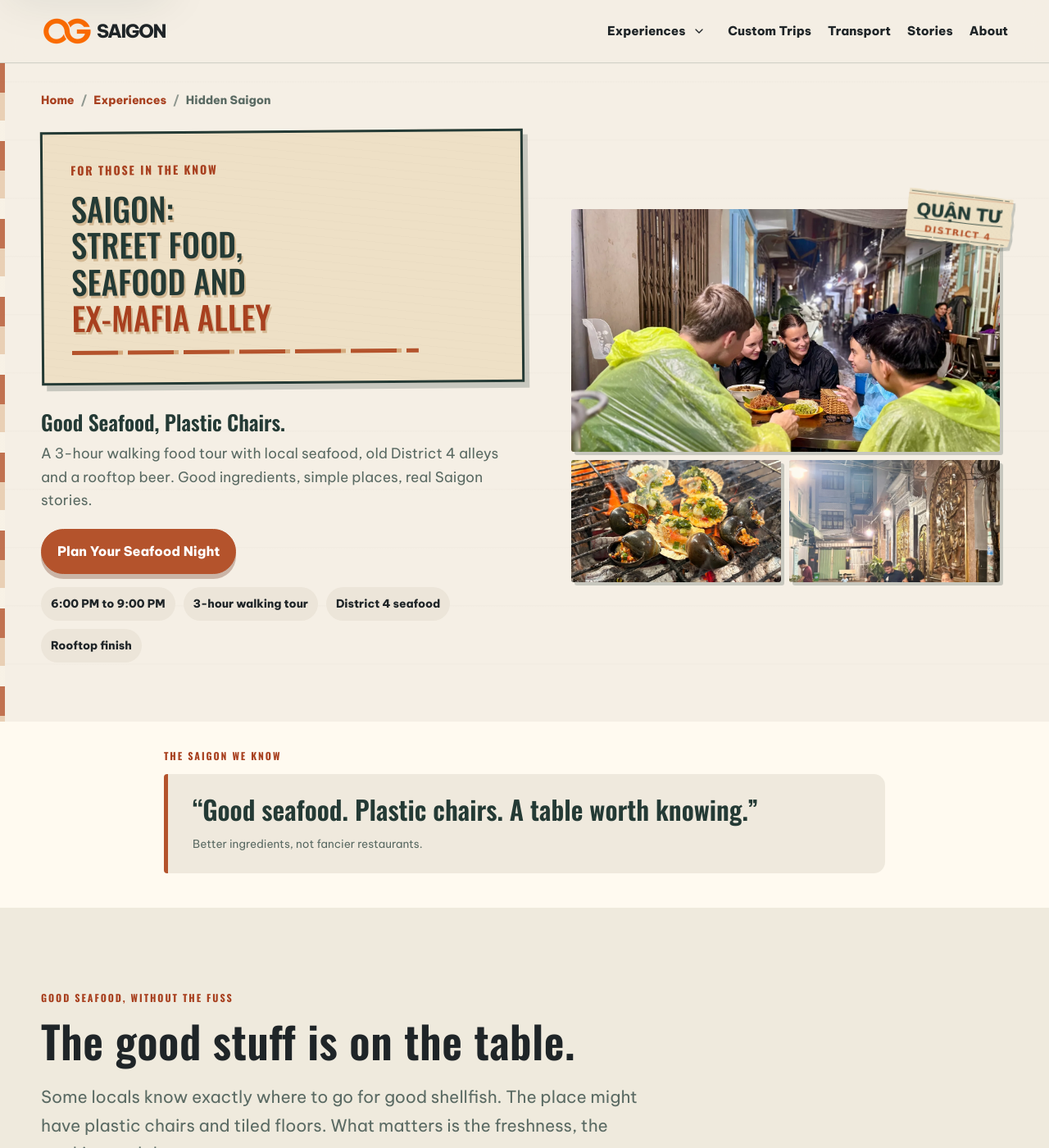
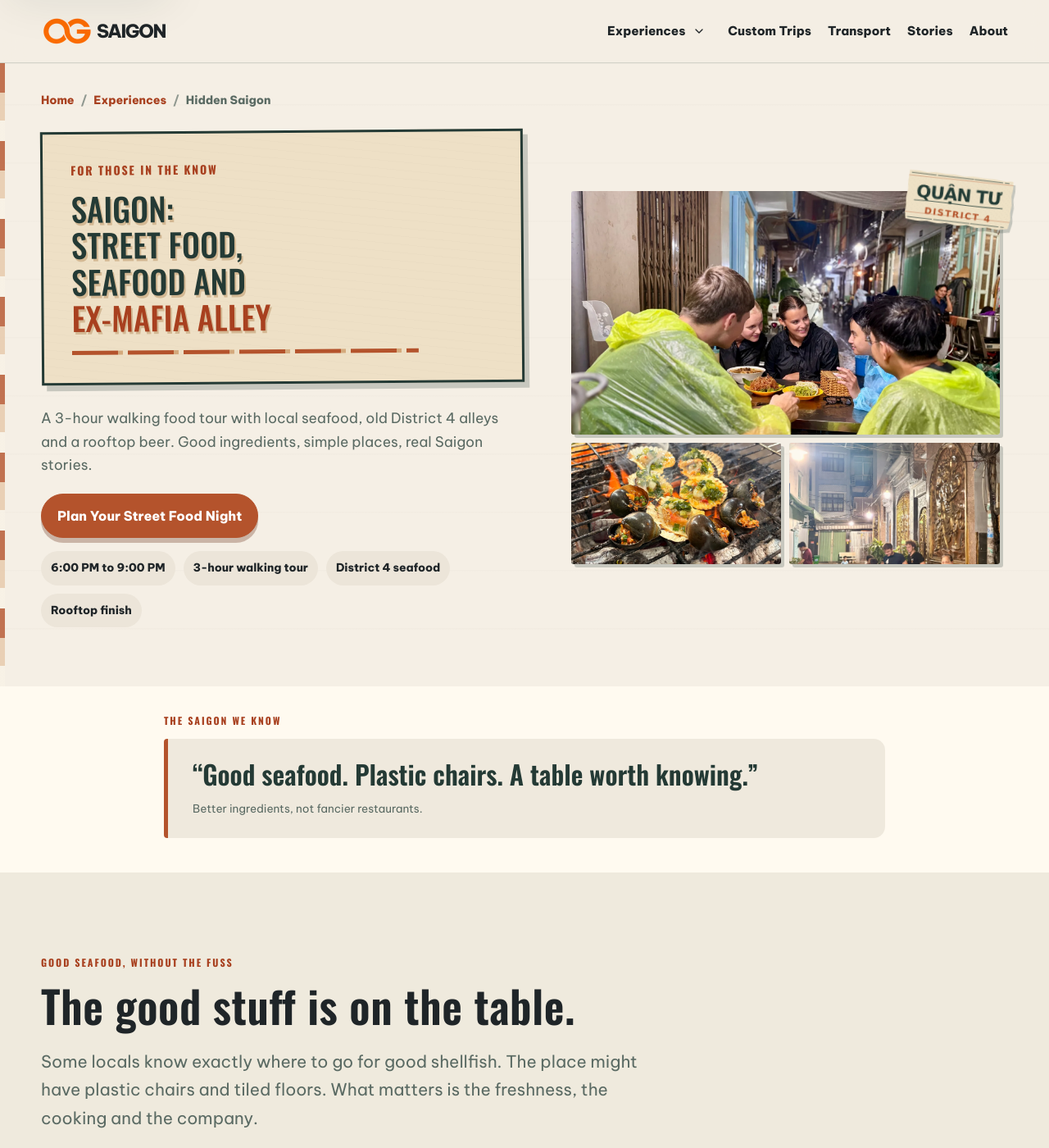
Before and after one commit to DSG2025/DSG2025.github.io, a Jekyll site: the page built from experiences/hidden-saigon/index.html, in a window 1280 px wide and 1400 px high. Shown: the whole window at 82% size. Built offline with Jekyll 4.4.1, drawn with Linux system fonts in a browser that asks for light colours; some web fonts are replaced.

Commit message:
release(hidden-saigon): approved mobile hero and 12-photo food gallery

```diff
--- a/assets/css/hidden-saigon-v2.css
+++ b/assets/css/hidden-saigon-v2.css
@@ -13,7 +13,7 @@
 .hidden-food .hf-hero h1 { margin:0; padding:0; font-family:var(--type-poster-font-family); font-weight:400; font-synthesis:none; font-size:clamp(1.95rem,3.05vw,3.15rem); line-height:1.14; color:#243a35; letter-spacing:.004em; text-transform:uppercase; text-shadow:2px 3px 0 rgba(181,140,93,.48); overflow-wrap:normal; }
 .hidden-food .hf-hero h1 span { display:block; }
 .hidden-food .hf-hero h1 span:last-child { color:#a8401f; }
-.hidden-food .hf-hero-quote { font-family:var(--type-display-font-family); font-size:clamp(1.38rem,2vw,1.85rem); font-weight:600; line-height:1.3; color:var(--hf-dark); margin:30px 0 8px; }
+.hidden-food .hf-hero-body { margin-top:28px; }
 .hidden-food .hf-hero .lead { max-width:600px; margin:0; font-size:clamp(1rem,1.35vw,1.14rem); line-height:1.65; }
 .hidden-food .hf-hero .hero-actions { margin:20px 0 15px; }
 .hidden-food .hf-hero .hero-actions .btn { min-height:44px; }
@@ -98,7 +98,6 @@
   .hidden-food .hf-sign-eyebrow { font-size:.76rem; margin-bottom:12px; }
   .hidden-food .hf-hero h1 { font-size:clamp(1.6rem,6.9vw,2.55rem); letter-spacing:0; line-height:1.13; text-shadow:none; }
   .hidden-food .hf-hero-sign::after { margin-top:13px; height:4px; }
-  .hidden-food .hf-hero-quote { margin-top:24px; font-size:clamp(1.4rem,5.4vw,1.8rem); }
   .hidden-food .hf-hero .lead { font-size:1rem; }
   .hidden-food .hf-hero .hero-actions { margin:18px 0 12px; }
   .hidden-food .hf-hero-collage { width:100%; height:clamp(255px,69vw,335px); gap:7px; }
@@ -201,30 +200,31 @@
     height:3px; width:83%; margin-top:9px;
   }
   .hidden-food .hf-hero-body {
+    display:flex;
+    flex-direction:column;
     margin-top:9px;
     padding:12px 15px 16px;
     border-left:3px solid rgba(238,206,164,.75);
     background:rgba(17,43,37,.94);
     box-shadow:0 12px 26px rgba(9,25,23,.15);
   }
-  .hidden-food .hf-hero-quote {
-    margin:0 0 7px;
-    font-size:clamp(1.25rem,5.1vw,1.65rem);
-    line-height:1.2; color:#fffaf0;
+  .hidden-food .hf-hero .facts {
+    order:1;
+    margin:0 0 13px;
+    gap:7px;
+  }
+  .hidden-food .hf-hero .hero-actions {
+    order:2;
+    margin:0 0 13px;
   }
   .hidden-food .hf-hero .lead {
+    order:3;
     margin:0;
     color:#fffaf0;
     font-size:.96rem; line-height:1.43;
   }
-  .hidden-food .hf-hero .hero-actions {
-    margin:12px 0 0;
-  }
   .hidden-food .hf-hero .hero-actions .btn {
     width:100%; min-height:44px;
-  }
-  .hidden-food .hf-hero .facts {
-    margin-top:12px; gap:7px;
   }
   .hidden-food .hf-hero .fact {
     padding:7px 10px;
--- a/experiences/hidden-saigon/index.html
+++ b/experiences/hidden-saigon/index.html
@@ -43,10 +43,9 @@
             <h1 id="hf-title"><span>Saigon:</span> <span>Street Food,</span> <span>Seafood and</span> <span>Ex-Mafia Alley</span></h1>
           </div>
           <div class="hf-hero-body">
-            <p class="hf-hero-quote">Good Seafood, Plastic Chairs.</p>
             <p class="lead">A 3-hour walking food tour with local seafood, old District 4 alleys and a rooftop beer. Good ingredients, simple places, real Saigon stories.</p>
             <div class="hero-actions">
-              <a class="btn primary" data-whatsapp-link="" href="https://wa.me/84938033395?text=Hi%20OG%20Saigon%2C%20I%27m%20interested%20in%20Good%20Seafood%2C%20Plastic%20Chairs.%20Could%20you%20tell%20me%20more%3F" rel="noopener" target="_blank">Plan Your Seafood Night</a>
+              <a class="btn primary" data-whatsapp-link="" href="https://wa.me/84938033395?text=Hi%20OG%20Saigon%2C%20I%27m%20interested%20in%20Good%20Seafood%2C%20Plastic%20Chairs.%20Could%20you%20tell%20me%20more%3F" rel="noopener" target="_blank">Plan Your Street Food Night</a>
             </div>
             <div class="facts" aria-label="Experience at a glance">
               <span class="fact">6:00 PM to 9:00 PM</span>
@@ -96,6 +95,38 @@
                 <figcaption>Good conversation around a local table.</figcaption>
               </figure>
               <figure class="hf-carousel-slide">
+                <img src="/assets/images/hidden-saigon/banh-xeo-southern-pancake.webp" width="600" height="400" loading="lazy" decoding="async" alt="Crispy Southern Vietnamese bánh xèo pancake with shrimp, herbs and dipping sauce" />
+                <figcaption>Bánh xèo, a crispy Southern favorite.</figcaption>
+              </figure>
+              <figure class="hf-carousel-slide">
+                <img src="/assets/images/hidden-saigon/banh-khot-seafood.webp" width="1100" height="1083" loading="lazy" decoding="async" alt="Seafood bánh khọt mini pancakes topped with shrimp and served with fresh herbs" />
+                <figcaption>Seafood bánh khọt with a generous plate of fresh greens.</figcaption>
+              </figure>
+              <figure class="hf-carousel-slide">
+                <img src="/assets/images/hidden-saigon/scallops-local-table.webp" width="1280" height="1226" loading="lazy" decoding="async" alt="Scallops grilled with scallion oil and peanuts on a local Saigon table" />
+                <figcaption>Grilled scallops, served the neighborhood way.</figcaption>
+              </figure>
+              <figure class="hf-carousel-slide">
+                <img src="/assets/images/hidden-saigon/steamed-clams-lemongrass.webp" width="1280" height="960" loading="lazy" decoding="async" alt="Clams steamed with lemongrass in a metal pot at a local Saigon eatery" />
+                <figcaption>A warm pot of clams and lemongrass.</figcaption>
+              </figure>
+              <figure class="hf-carousel-slide">
+                <img src="/assets/images/hidden-saigon/golden-sea-snails.webp" width="1280" height="960" loading="lazy" decoding="async" alt="Golden-style spotted sea snails served in a rich orange sauce on a red plastic table" />
+                <figcaption>Golden-style ốc hương, made for sharing.</figcaption>
+              </figure>
+              <figure class="hf-carousel-slide">
+                <img src="/assets/images/hidden-saigon/scallops-and-blue-swimmer-crab.webp" width="1280" height="940" loading="lazy" decoding="async" alt="Grilled scallops and blue swimmer crab served together at a simple local seafood table" />
+                <figcaption>Good seafood, no white tablecloth required.</figcaption>
+              </figure>
+              <figure class="hf-carousel-slide">
+                <img src="/assets/images/hidden-saigon/blue-swimmer-crab.webp" width="1280" height="960" loading="lazy" decoding="async" alt="Blue swimmer crab in a flavorful sauce on a white plate at a Saigon seafood eatery" />
+                <figcaption>Ghẹ, best enjoyed with your hands.</figcaption>
+              </figure>
+              <figure class="hf-carousel-slide">
+                <img src="/assets/images/hidden-saigon/scallops-scallion-oil-closeup.webp" width="960" height="1280" loading="lazy" decoding="async" alt="Close-up of grilled scallops with scallion oil and crushed peanuts" />
+                <figcaption>Fresh scallops, right down to the last bite.</figcaption>
+              </figure>
+              <figure class="hf-carousel-slide">
                 <img src="/assets/images/hidden-alley.webp" width="900" height="1200" loading="lazy" decoding="async" alt="Travelers walking through a narrow District 4 alley with OG Saigon" />
                 <figcaption>There are stories between the food stops.</figcaption>
               </figure>
@@ -108,7 +139,7 @@
               <span class="hf-carousel-hint">Swipe to explore</span>
               <div class="hf-carousel-nav">
                 <button type="button" class="hf-carousel-arrow" data-hf-prev aria-label="Previous photo">‹</button>
-                <span class="hf-carousel-count" aria-live="polite">1 / 4</span>
+                <span class="hf-carousel-count" aria-live="polite">1 / 12</span>
                 <button type="button" class="hf-carousel-arrow" data-hf-next aria-label="Next photo">›</button>
               </div>
             </div>
```
Also changed, not shown: assets/images/hidden-saigon/banh-khot-seafood.webp (added), assets/images/hidden-saigon/banh-xeo-southern-pancake.webp (added), assets/images/hidden-saigon/blue-swimmer-crab.webp (added), assets/images/hidden-saigon/golden-sea-snails.webp (added), assets/images/hidden-saigon/scallops-and-blue-swimmer-crab.webp (added), assets/images/hidden-saigon/scallops-local-table.webp (added), assets/images/hidden-saigon/scallops-scallion-oil-closeup.webp (added), assets/images/hidden-saigon/steamed-clams-lemongrass.webp (added).
